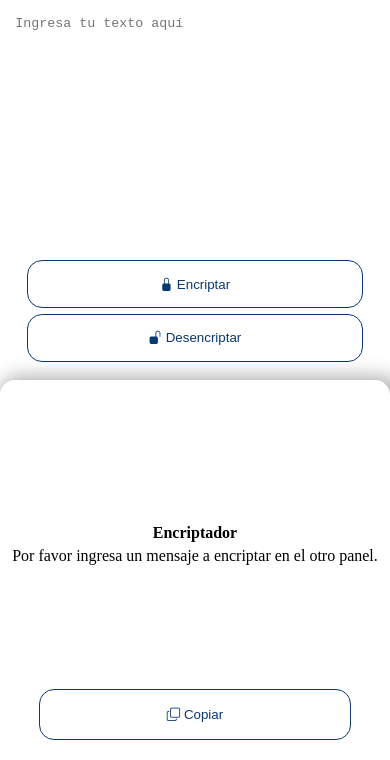
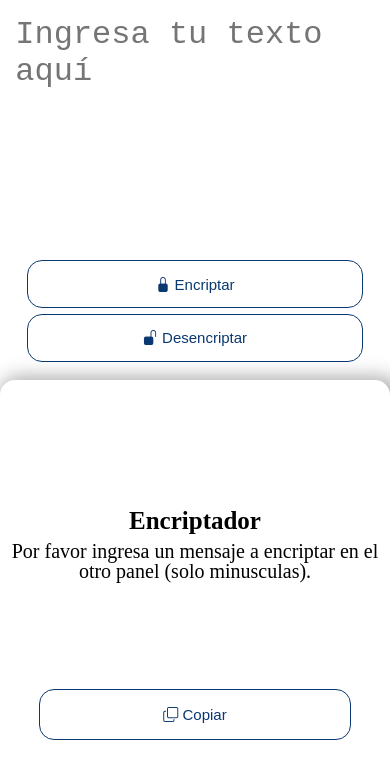
Before and after one commit to AngelVT/OracleONE-Challenge-1-Encriptador, a plain HTML site: page index.html in a window 390 px wide. Both pictures are taken after a click on the picture 363 px from the left and 42 px from the top of the page. Shown: the part 84-844 px from the top of the page. Drawn offline with nearby package versions, Linux system fonts and the light colour scheme.

Commit message:
Add files via upload

```diff
--- a/app.js
+++ b/app.js
@@ -7,7 +7,7 @@ const description = document.getElementById("description");
 //declaracion de caracteres excluidos usando expresiones regulares
 const excluded = /[~!@#$%^&*()_+|}{[\]\\\/?><:"`;.,áéíóúàèìòù'ñÑA-Z]/g;
 //llave de encriptacion
-const key = {"a":"x4lph4","e":"x3ch0","i":"x1nd14","o":"x0r4n93","u":"xum373ll4", " ":"y1y"};
+const key = {"a":"4lph4","e":"3ch0","i":"1nd14","o":"0r4n93","u":"0m373ll4", " ":"x"};
 
 //funcion para resetear el encriptador a su estado original
 function resetFields() {
@@ -18,7 +18,7 @@ function resetFields() {
     message.style.color = "#000";
     description.style.color = "#000";
     message.innerHTML = "Encriptador";
-    description.innerHTML = "Por favor ingresa un mensaje a encriptar en el otro panel.";
+    description.innerHTML = "Por favor ingresa un mensaje a encriptar en el otro panel (solo minusculas).";
     return;
 }
 
@@ -77,7 +77,7 @@ function validation(inputText) {
         message.style.color = "red";
         description.style.color = "red";
         message.innerHTML = "<span class='bi bi-exclamation-octagon'></span> Error";
-        description.innerHTML = "Por favor ingresa un mensaje a encriptar en el otro panel.";
+        description.innerHTML = "Por favor ingresa un mensaje a encriptar en el otro panel (solo minusculas).";
         return false;
     }
 
--- a/index.html
+++ b/index.html
@@ -32,7 +32,7 @@
                 <div id="outputPlaceholder" class="container__message">
                     <img src="img/imagenplaceholder.svg" alt="Imagen">
                     <p class="message" id="message">Encriptador</p>
-                    <p class="description" id="description">Por favor ingresa un mensaje a encriptar en el otro panel.</p>
+                    <p class="description" id="description">Por favor ingresa un mensaje a encriptar en el otro panel (solo minusculas).</p>
                 </div>
 
                 <button onclick="copyOutput();"><span class="bi bi-copy"></span> Copiar</button>
--- a/styles.css
+++ b/styles.css
@@ -1,5 +1,6 @@
 :root {
     --primario: #0A3871;
+    --complementario: #495057;
     --blanco: #ffffff;
     --negro: #000000;
 }
@@ -82,6 +83,8 @@ textarea {
     padding: 2%;
     resize: none;
     border: none;
+    color: var(--primario);
+    font-size: 32px;
 }
 
 textarea:focus {
@@ -97,6 +100,7 @@ button {
     padding: 1% 0;
     margin: 0 4%;
     transition: 0.1s;
+    font-size: 20px;
 }
 
 button:hover {
@@ -130,6 +134,7 @@ button:active {
 #output {
     display: none;
     margin: 0;
+    color: var(--complementario);
 }
 
 .container__output img {
@@ -145,6 +150,11 @@ button:active {
 
 .container__output .message {
     font-weight: bold;
+    font-size: 25px;
+}
+
+.container__output .description {
+    font-size: 20px;
 }
 
 .container__output button {
@@ -246,4 +256,8 @@ button:active {
         width: 85%;
         height: 15%;
     }
+
+    button {
+        font-size: 15px;
+    }
 }
```
